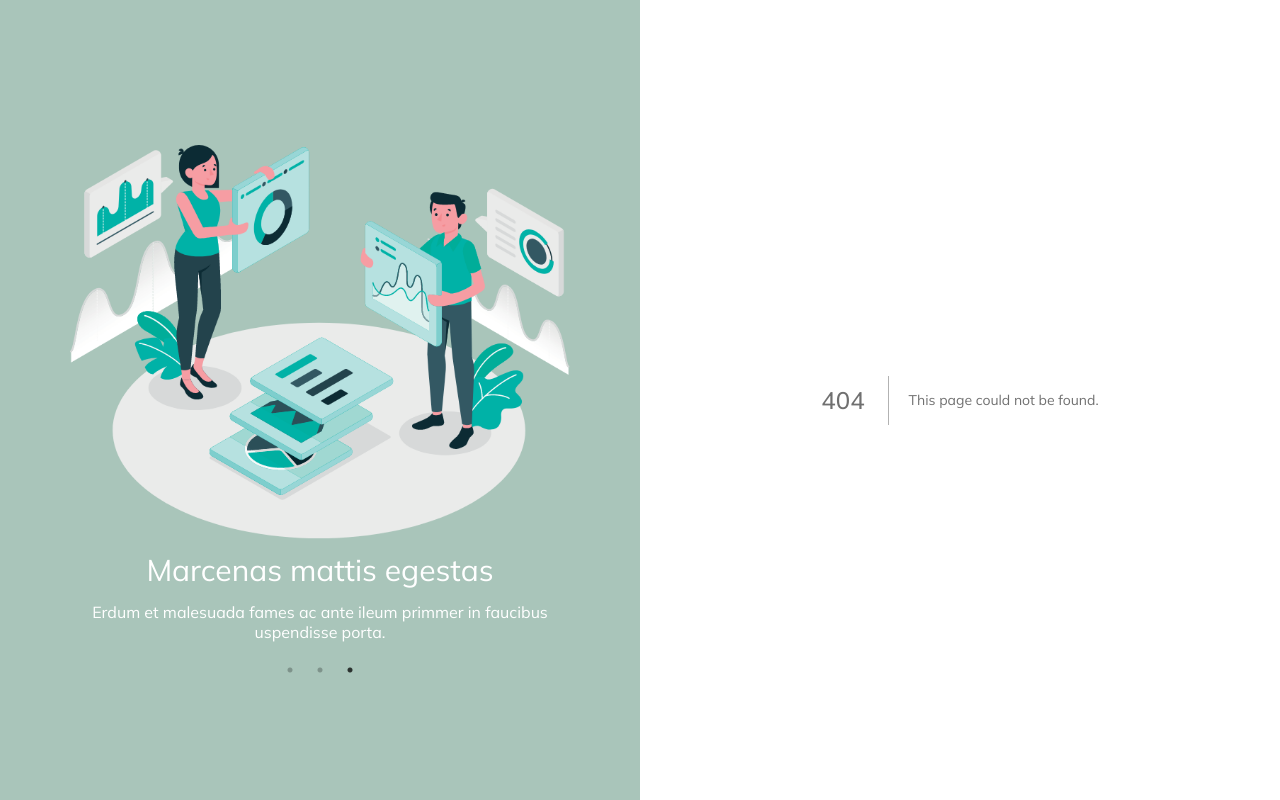
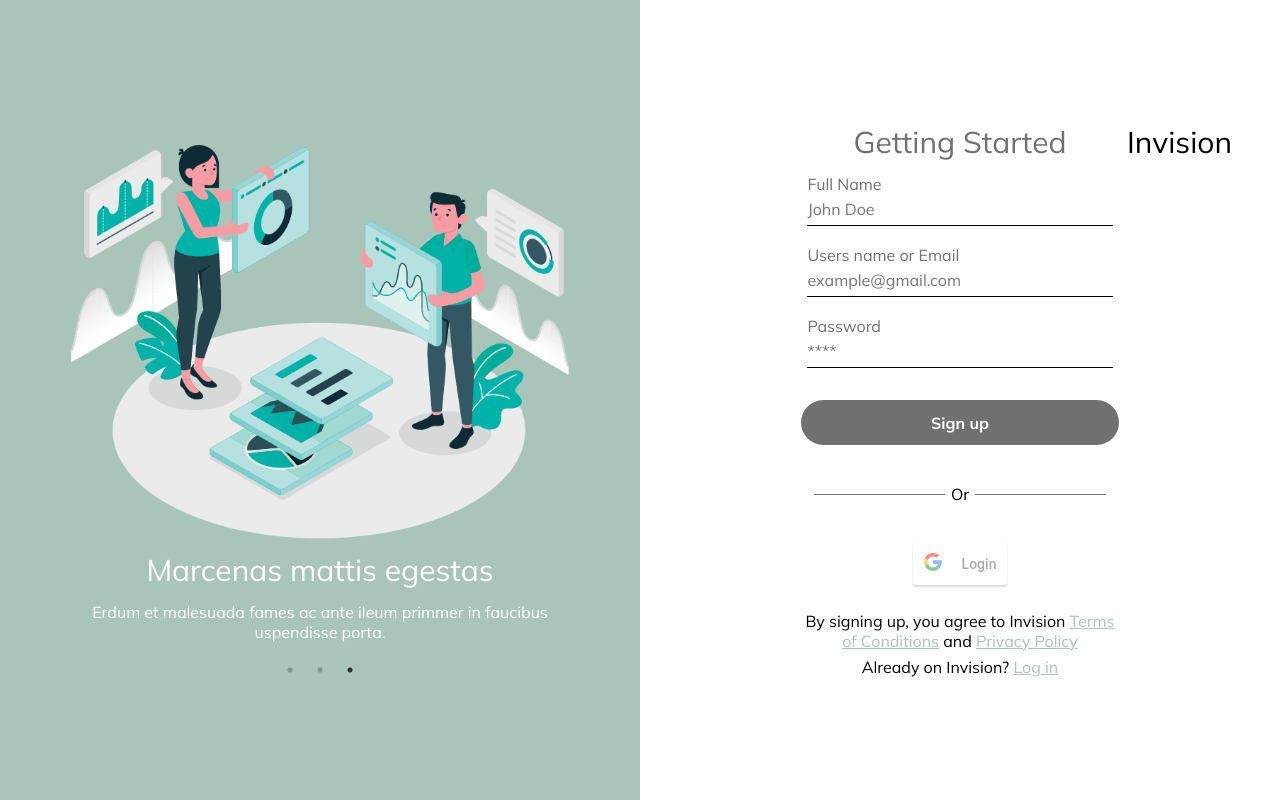
Before and after one commit to alfredots/invision, a Next.js app: page /signIn in a window 1280 px wide. Before the commit this address had no page. Built offline with nearby package versions, Linux system fonts and the light colour scheme.

Commit message:
feature - adicionado pagina de sign up

```diff
--- a/package.json
+++ b/package.json
@@ -17,6 +17,7 @@
     "rc-slider": "^9.7.2",
     "react": "17.0.2",
     "react-dom": "17.0.2",
+    "react-google-login": "^5.2.2",
     "react-slick": "^0.28.1",
     "sass": "^1.32.11",
     "slick-carousel": "^1.8.1"
--- a/src/components/InputText/styles.module.scss
+++ b/src/components/InputText/styles.module.scss
@@ -28,7 +28,8 @@
     }
 
     .error {
-
+      font-size: var(--font-size-small);
+      color: red;
     }
   }
 }
--- a/src/pages/_document.tsx
+++ b/src/pages/_document.tsx
@@ -11,15 +11,6 @@
             href="https://fonts.googleapis.com/css2?family=Lato:wght@400;700&family=Mulish:wght@400;500;600;700&display=swap"
             rel="stylesheet"
           />
-          <script
-            src="https://apis.google.com/js/platform.js"
-            async
-            defer
-          ></script>
-          <meta
-            name="google-signin-client_id"
-            content="573428625274-mt242098he6plaljcu117938rn8kf61t.apps.googleusercontent.com"
-          />
         </Head>
         <body>
           <Main />
--- a/src/pages/home.module.scss
+++ b/src/pages/signIn.module.scss
@@ -10,7 +10,7 @@
 
   h1 {
     color: var(--black);
-    margin-bottom: 20%;
+    margin-bottom: 10%;
 
     @media (min-width: 600px) {
       position: absolute;
@@ -92,4 +92,12 @@
   .googleButtonContainer {
     margin: var(--big-spacing) var(--standard-spacing);
   }
+
+  .terms {
+    text-align: center;
+
+    a {
+      color: var(--green);
+    }
+  }
 }
--- /dev/null
+++ b/src/pages/signIn.tsx
@@ -0,0 +1,110 @@
+import Head from 'next/head'
+import Link from 'next/link'
+import styles from './signIn.module.scss'
+import { InputText } from '../components/InputText'
+import { useState } from 'react'
+import GoogleLogin from 'react-google-login'
+
+const responseGoogle = (response) => {
+  console.log(response)
+}
+
+export default function SignIn() {
+  const [name, setName] = useState('')
+  const [nameMessageError, setNameMessageError] = useState('')
+  const [user, setUser] = useState('')
+  const [userMessageError, setUserMessageError] = useState('')
+  const [password, setPassword] = useState('')
+  const [passwordMessageError, setPasswordMessageError] = useState('')
+
+  function validName() {
+    if (name.length === 0) {
+      setNameMessageError('Este campo não pode ser vazio')
+    } else {
+      setNameMessageError('')
+    }
+  }
+
+  function validUser() {
+    if (user.length === 0) {
+      setUserMessageError('Este campo não pode ser vazio')
+    } else {
+      setUserMessageError('')
+    }
+  }
+
+  function validPassword() {
+    if (0 < password.length && password.length <= 6) {
+      setPasswordMessageError('A senha não pode ter menos de 6 caracteres')
+    } else if (password.length === 0) {
+      setPasswordMessageError('Este campo não pode ser vazio')
+    } else {
+      setPasswordMessageError('')
+    }
+  }
+
+  function validInputs() {
+    validName()
+    validUser()
+    validPassword()
+  }
+
+  return (
+    <div style={{ height: '100%' }}>
+      <Head>
+        <title>Alfredo Tito</title>
+      </Head>
+      <section className={styles.signIn}>
+        <h1>Invision</h1>
+        <div className={styles.formContainer}>
+          <h2>Getting Started</h2>
+          <InputText
+            title="Full Name"
+            value={name}
+            placeholder={'John Doe'}
+            error={nameMessageError}
+            setValue={setName}
+          />
+          <InputText
+            title="Users name or Email"
+            value={user}
+            placeholder={'example@gmail.com'}
+            error={userMessageError}
+            setValue={setUser}
+          />
+          <InputText
+            title="Password"
+            value={password}
+            placeholder={'****'}
+            type="password"
+            error={passwordMessageError}
+            setValue={setPassword}
+          />
+          <button className={styles.signInButton} onClick={validInputs}>
+            Sign up
+          </button>
+          <div className={styles.divider}>
+            <p>Or</p>
+          </div>
+          <div className={styles.googleButtonContainer}>
+            <GoogleLogin
+              clientId="573428625274-mt242098he6plaljcu117938rn8kf61t.apps.googleusercontent.com"
+              buttonText="Login"
+              onSuccess={responseGoogle}
+              onFailure={responseGoogle}
+              cookiePolicy={'single_host_origin'}
+            />
+          </div>
+          <span className={styles.terms}>
+            By signing up, you agree to Invision{' '}
+            <a href="#">Terms of Conditions</a> and{' '}
+            <a href="#">Privacy Policy</a>
+          </span>
+          <span className={styles.terms}>
+            Already on Invision? <Link href="/">Log in</Link>
+          </span>
+        </div>
+      </section>
+    </div>
+  )
+}
```
Also changed, not shown: src/pages/index.tsx (+14 -3 lines), 1 other file (tests, documents, lock files or other folders).
